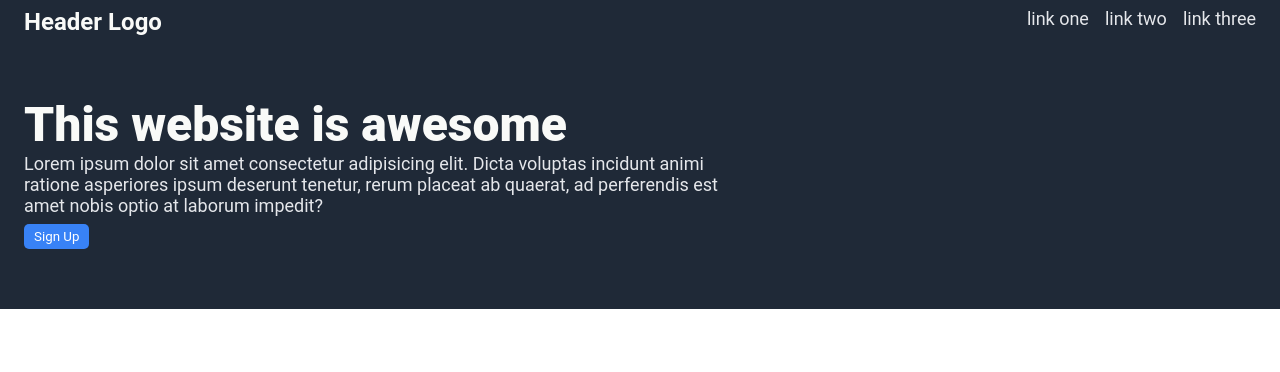
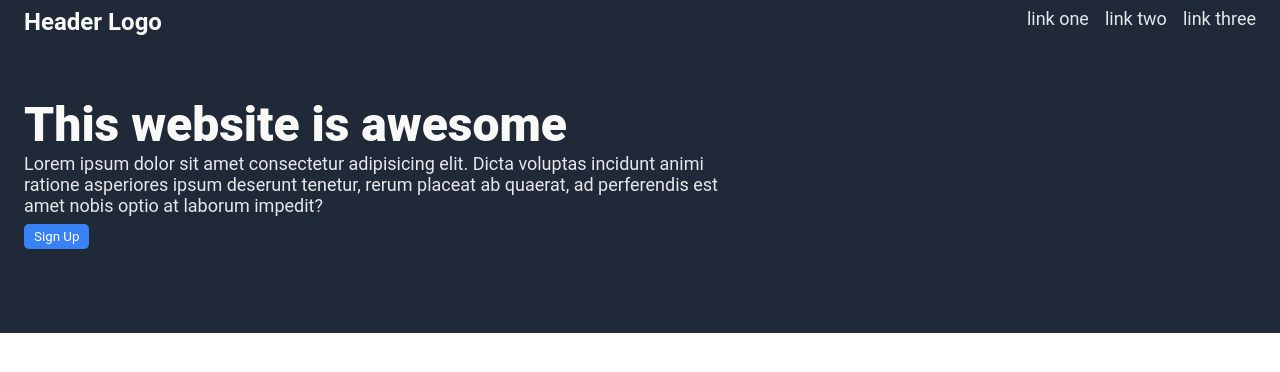
Before and after one commit to ureyx6/Landing-Page-Project, a plain HTML site: page index.html in a window 1280 px wide. Drawn offline with Linux system fonts and the light colour scheme.

Commit message:
put some polish on header finished for now

```diff
--- a/style.css
+++ b/style.css
@@ -10,6 +10,7 @@
      padding-left: 24px;
      padding-right: 24px;
      padding-top: 8px;
+     padding-bottom: 24px;
 }
 .top-header {
     display: flex;
```
